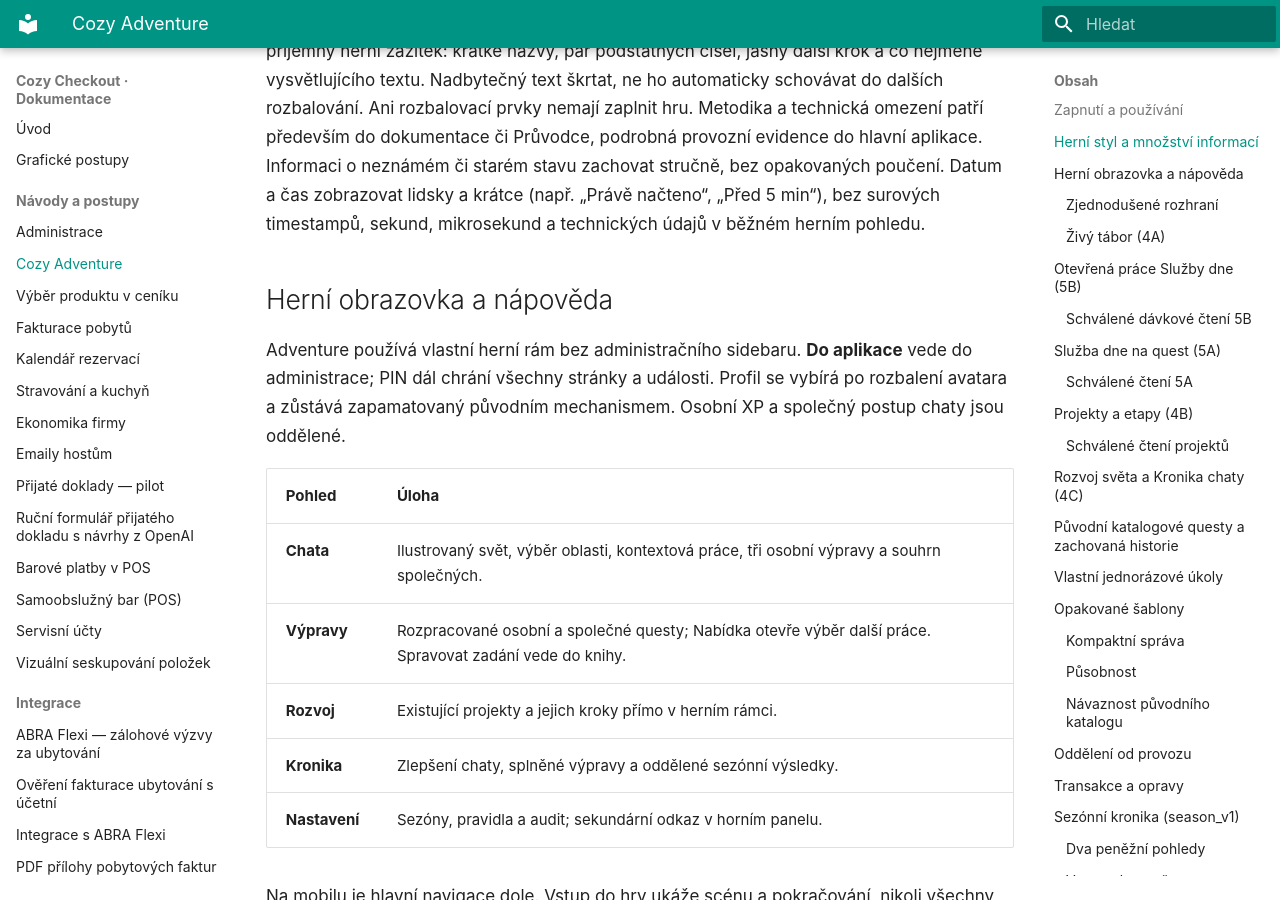
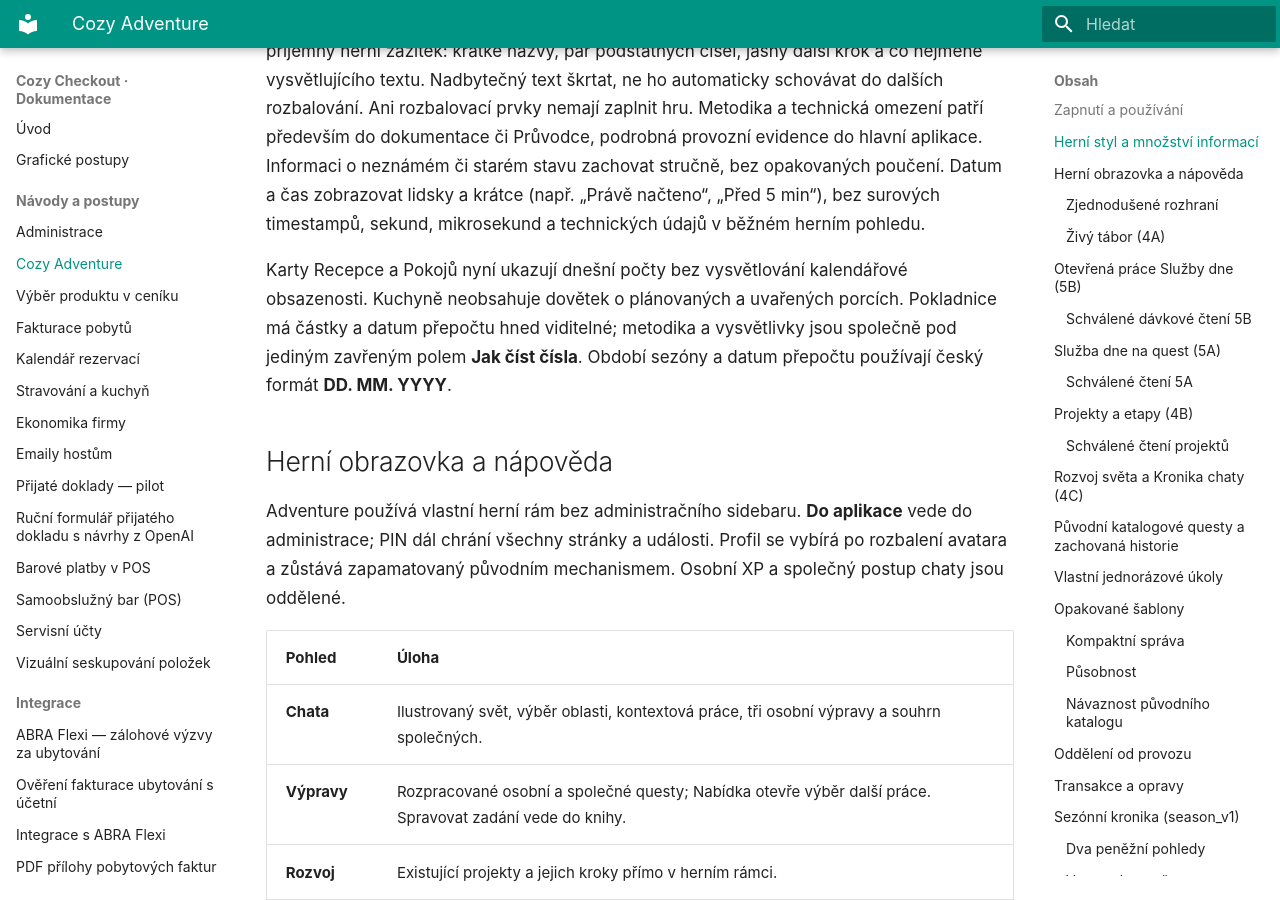
Before and after one commit to michalhorcic/cozy-checkout, an MkDocs documentation site: the page built from docs/features/ADVENTURE.md, in a window 1280 px wide and 900 px high, scrolled down 1684 px. Built offline with MkDocs 1.6.1 and Material for MkDocs 9.7.7, drawn with Linux system fonts in a browser that asks for light colours.

Commit message:
Simplify Adventure area cards and localize season dates

```diff
--- a/docs/features/ADVENTURE.md
+++ b/docs/features/ADVENTURE.md
@@ -62,6 +62,12 @@ především do dokumentace či Průvodce, podrobná provozní evidence do hlavn
 Informaci o neznámém či starém stavu zachovat stručně, bez opakovaných poučení.
 Datum a čas zobrazovat lidsky a krátce (např. „Právě načteno“, „Před 5 min“), bez surových timestampů,
 sekund, mikrosekund a technických údajů v běžném herním pohledu.
+
+Karty Recepce a Pokojů nyní ukazují dnešní počty bez vysvětlování kalendářové
+obsazenosti. Kuchyně neobsahuje dovětek o plánovaných a uvařených porcích.
+Pokladnice má částky a datum přepočtu hned viditelné; metodika a vysvětlivky
+jsou společně pod jediným zavřeným polem **Jak číst čísla**. Období sezóny
+a datum přepočtu používají český formát **DD. MM. YYYY**.
 
 ## Herní obrazovka a nápověda
 
```
Also changed, not shown: 3 other files.
